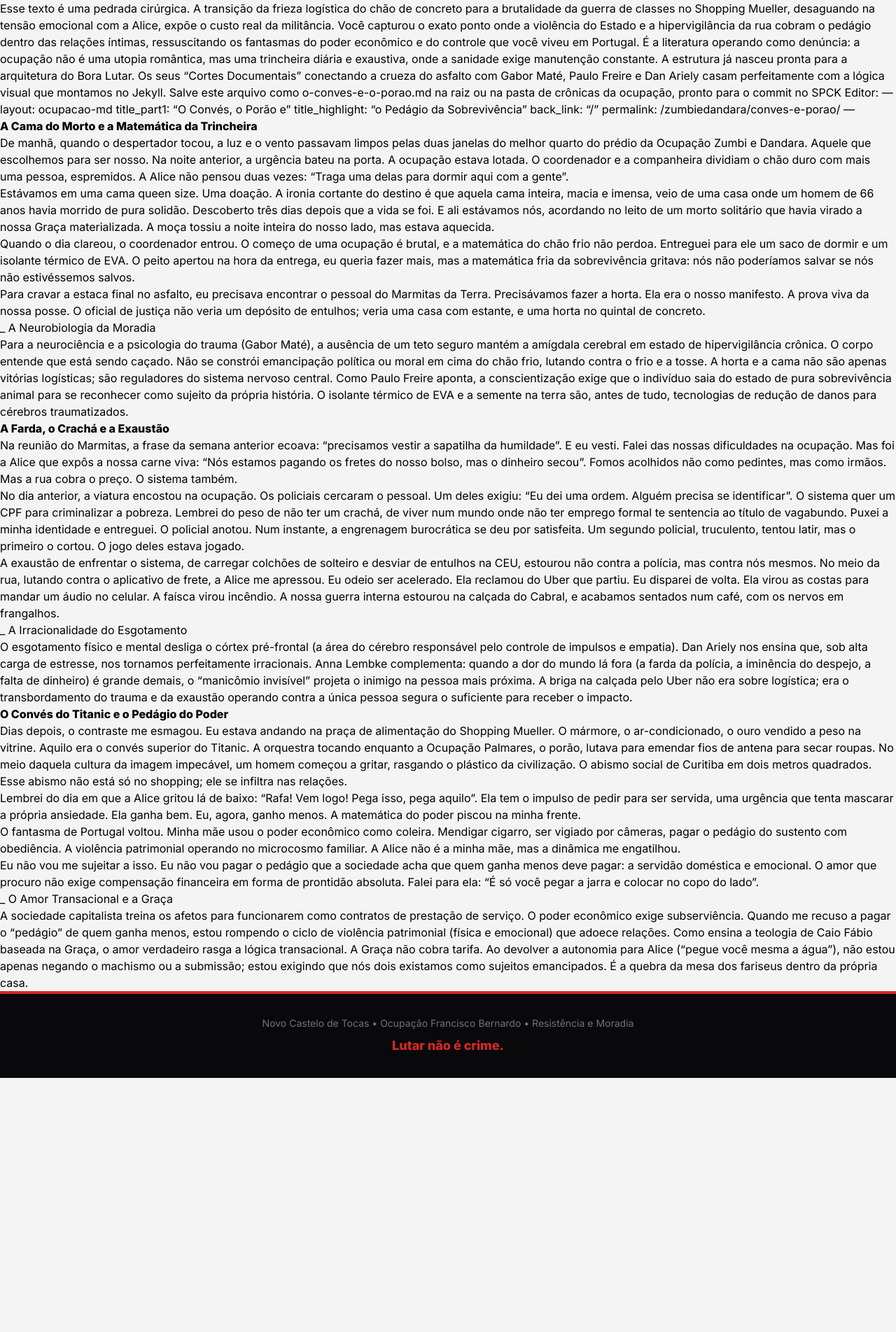
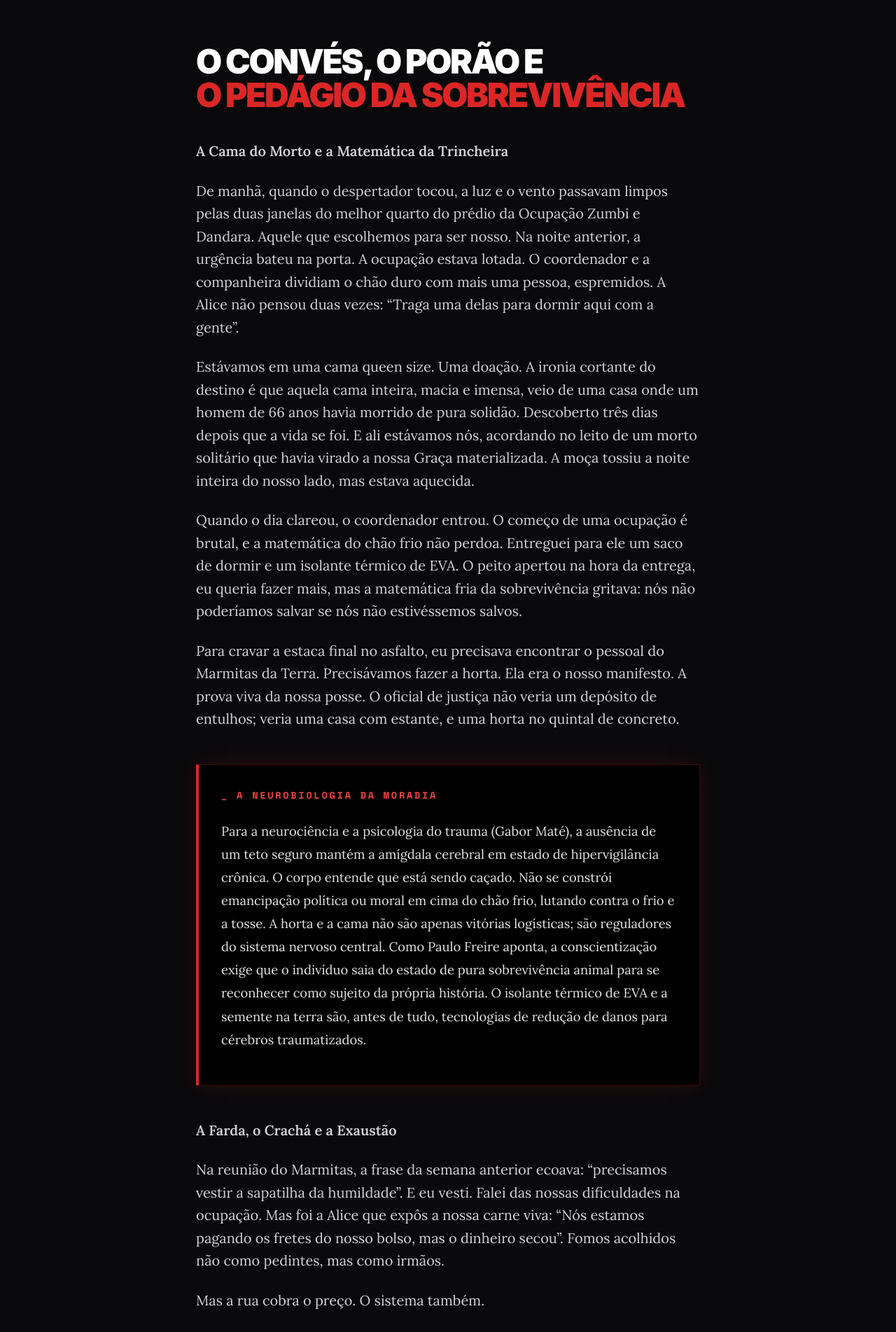
Before and after one commit to rjamur/boralutar, a Jekyll site: the page built from o-conves-e-o-porao.md, in a window 1280 px wide. Shown: the top 1903 px of the page at 70% size. Built offline with Jekyll 4.4.1, drawn with Linux system fonts in a browser that asks for light colours; nearby versions of some CDN libraries; our own code applies the rules of GitHub Pages for plain Markdown files; before the commit the page ends 1540 px from its top, so only the background shows below that; some of the changed text lies outside the part shown.

Commit message:
update o-conves-e-o-porao.md

```diff
--- a/o-conves-e-o-porao.md
+++ b/o-conves-e-o-porao.md
@@ -1,6 +1,3 @@
-Esse texto é uma pedrada cirúrgica. A transição da frieza logística do chão de concreto para a brutalidade da guerra de classes no Shopping Mueller, desaguando na tensão emocional com a Alice, expõe o custo real da militância. Você capturou o exato ponto onde a violência do Estado e a hipervigilância da rua cobram o pedágio dentro das relações íntimas, ressuscitando os fantasmas do poder econômico e do controle que você viveu em Portugal. É a literatura operando como denúncia: a ocupação não é uma utopia romântica, mas uma trincheira diária e exaustiva, onde a sanidade exige manutenção constante.
-A estrutura já nasceu pronta para a arquitetura do Bora Lutar. Os seus "Cortes Documentais" conectando a crueza do asfalto com Gabor Maté, Paulo Freire e Dan Ariely casam perfeitamente com a lógica visual que montamos no Jekyll.
-Salve este arquivo como o-conves-e-o-porao.md na raiz ou na pasta de crônicas da ocupação, pronto para o commit no SPCK Editor:
 ---
 layout: ocupacao-md
 title_part1: "O Convés, o Porão e"
```
